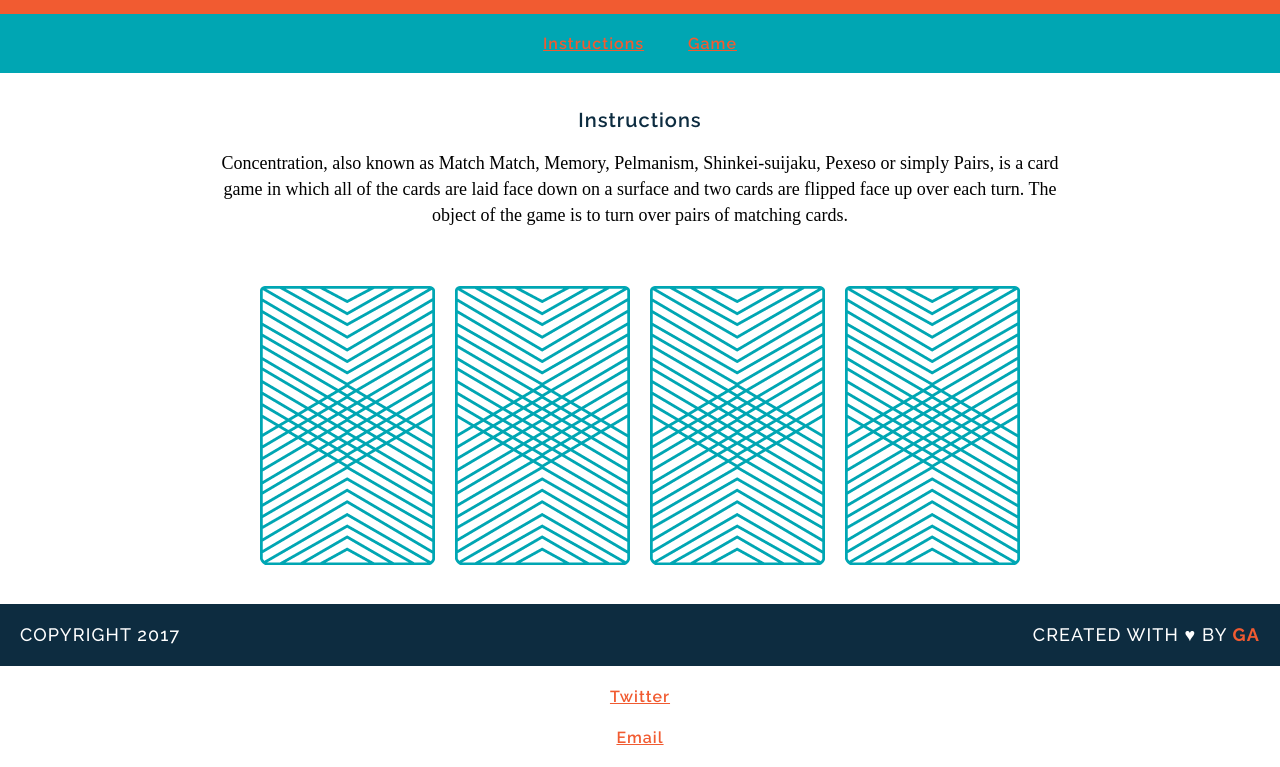
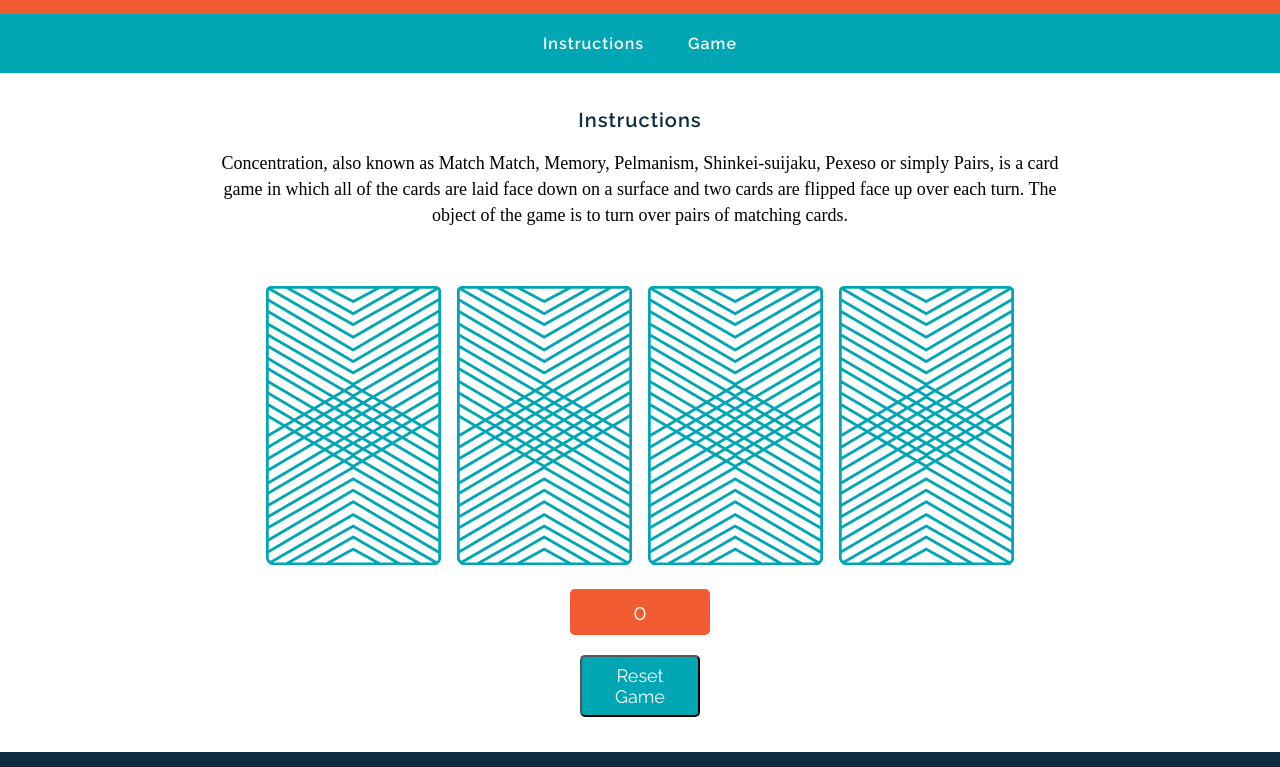
Before and after one commit to WillTDs/wdi-fundamentals-memorygame, a plain HTML site: page memory_game/index.html in a window 1280 px wide. Shown: the part 99-866 px from the top of the page. Drawn offline with Linux system fonts and the light colour scheme; a web font is replaced by a local one.

Commit message:
created game logic

```diff
--- a/memory_game/css/style.css
+++ b/memory_game/css/style.css
@@ -5,8 +5,8 @@ body{
 }
 
 h1 {
-	font-family: raleway;
-	color: #0d2c40;
+	font-family: raleway, sans-serif;
+	color: #fff;
 	letter-spacing: 1px;
 	font-weight: 400;
 	font-size: 45px;
@@ -14,8 +14,8 @@ h1 {
 }
 
 a {
-	font-family: raleway;
-	color: #f15b31;
+	font-family: raleway, sans-serif;
+	color: #fff;
 	letter-spacing: 1px;
 	font-weight: 600;
 	font-size 18px;
@@ -23,12 +23,16 @@ a {
 	border-bottom: 2px solid transparent;
 }
 
+a:-webkit-any-link {
+	text-decoration: none;
+}
+
 a:hover {
 	border-color: white;
 }
 
 h2 {
-	font-family: raleway;
+	font-family: raleway, sans-serif;
 	color: #0d2c40;
 	letter-spacing: 1px;
 	font-weight: 600;
@@ -70,13 +74,34 @@ footer {
 	font-weight: 500;
 }
 
+button {
+	font-family: raleway, sans-serif;
+	background-color: #00a6b3;
+	color: #fff;
+	font-size: 18px;
+	border-radius: 5px;
+	padding: 8px 14px;
+	max-width: 120px;
+}
+
+#score-board {
+	font-family: raleway, sans-serif;
+	font-size: 22px;
+	background-color: #f15b31;
+	color: #fff;
+	margin: 20px auto;
+	padding: 10px 10px 10px 10px;
+	border-radius: 5px;
+	max-width: 120px;
+}
+
 .copyright {
-	font-family: raleway;
+	font-family: raleway, sans-serif;
 	float: left;
 }
 
 .message {
-	font-family: raleway;
+	font-family: raleway, sans-serif;
 	float: right;
 }
 
--- a/memory_game/index.html
+++ b/memory_game/index.html
@@ -1,34 +1,41 @@
 <!DOCTYPE html>
 <html>
+
 <head>
 	<title>Memory Card Game</title>
 	<link href="https://fonts.googleapis.com/css?family=Droid+Serif|Raleway:400,500,600,700" rel="stylesheet">
 	<link href="css/style.css" rel="stylesheet" type="text/css">
 </head>
+
 <body>
+
 	<header>
 		<h1>Will's Memory Game</h1>
 	</header>
+
 	<nav>
 		<a href="#">Instructions</a>
 		<a href="#">Game</a>
 	</nav>
+
 	<main>
 		<h2>Instructions</h2>
 		<p>Concentration, also known as Match Match, Memory, Pelmanism, Shinkei-suijaku, Pexeso or simply Pairs, is a card game in which all of the cards are laid face down on a surface and two cards are flipped face up over each turn. The object of the game is to turn over pairs of matching cards.</p>
-		<div>
-			<img src="images/back.png" alt="Queen of Diamonds">
-			<img src="images/back.png" alt="Queen of Hearts">
-			<img src="images/back.png" alt="King of Diamonds">
-			<img src="images/back.png" alt="King of Hearts">
-		</div>
+		<div id="game-board" class="board clearfix"></div>
+		<div id="score-board">0</div>
+		<button type="button" onclick="reset()">Reset Game</button>
 	</main>
+
 	<footer class="clearfix">
 		<p class="copyright">Copyright 2017</p>
 		<p class="message">Created with &hearts; by <span class="name">GA</span></p>
 	</footer>
+
 	<h4><a href="#">Twitter</a></h4>
+
 	<h4><a href="mailto:#">Email</a></h4>
+
 	<script src="js/main.js"></script>
+
 </body>
 </html>
--- a/memory_game/js/main.js
+++ b/memory_game/js/main.js
@@ -1,3 +1,4 @@
+console.log("Up and running!");
 
 var cards = [
 {
@@ -22,29 +23,56 @@ var cards = [
 }
 ];
 
+//Array to store cards
 var cardsInPlay = [];
+var score = 0;
 
+var flipCard = function(){
+	var cardId = this.getAttribute('data-id');
+		console.log("User flipped " + cards[cardId].rank);
+		console.log(cards[cardId].cardImage);
+		console.log(cards[cardId].suit);
+		cardsInPlay.push(cards[cardId].rank);
+		this.setAttribute('src', cards[cardId].cardImage);
+
+	if (cardsInPlay.length === 2) {
+		checkForMatch();
+	};
+};
+
+//Check For Match
 var checkForMatch = function(){
-
 	if (cardsInPlay[0] === cardsInPlay[1]) {
 		alert("You found a match!");
+		addScore();
 	}
 	else {
 		alert("Sorry, try again");
-	}
+	};
+};
+
+//Board Creation
+var createBoard = function(){
+	for (var i = 0; i < cards.length; i++){
+		var cardElement = document.createElement('img');
+		cardElement.setAttribute('src', 'images/back.png');
+		cardElement.setAttribute('data-id', i);
+		cardElement.addEventListener('click', flipCard);
+		document.getElementById('game-board').appendChild(cardElement);
+	};
+};
+
+//Score Board
+function addScore(){
+	score += 1;
+	document.getElementById('score-board').innerHTML = score;
 }
 
-var flipCard = function(cardId){
+//Board Reset
+function reset(){
+	document.getElementById('game-board').innerHTML = "";
+	createBoard();
+	cardsInPlay = [];
+};
 
-	console.log("User flipped " + cards[cardId].rank);
-	console.log(cards[cardId].cardImage);
-	console.log(cards[cardId].suit);
-	cardsInPlay.push(cards[cardId].rank);
-
-	if (cardsInPlay.length === 2) {
-		checkForMatch();
-	}
-}
-
-flipCard(0);
-flipCard(2);
+createBoard();
```
